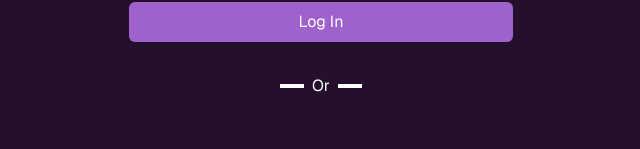
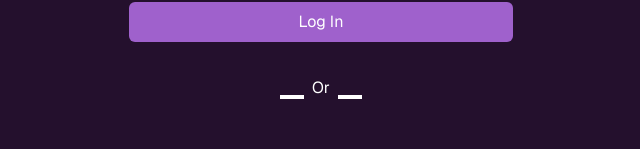
Before and after one commit to LanceLiang2011/epi-move, a Next.js app: page / in a window 1280 px wide. Shown: the part 638-787 px from the top of the page, without its empty margins (319-959 px from the left). Built offline with nearby package versions, Linux system fonts and the light colour scheme.

Commit message:
add margin to texts

```diff
--- a/app/globals.css
+++ b/app/globals.css
@@ -74,6 +74,15 @@
     }
     body {
       @apply bg-background text-background;
+      p, li {
+        line-height: 28px;
+        margin-bottom: 18px;
+      }
+
+      h2, h3 {
+        margin-bottom: 24px;
+      }
+
     }
 
     html, body {
```
